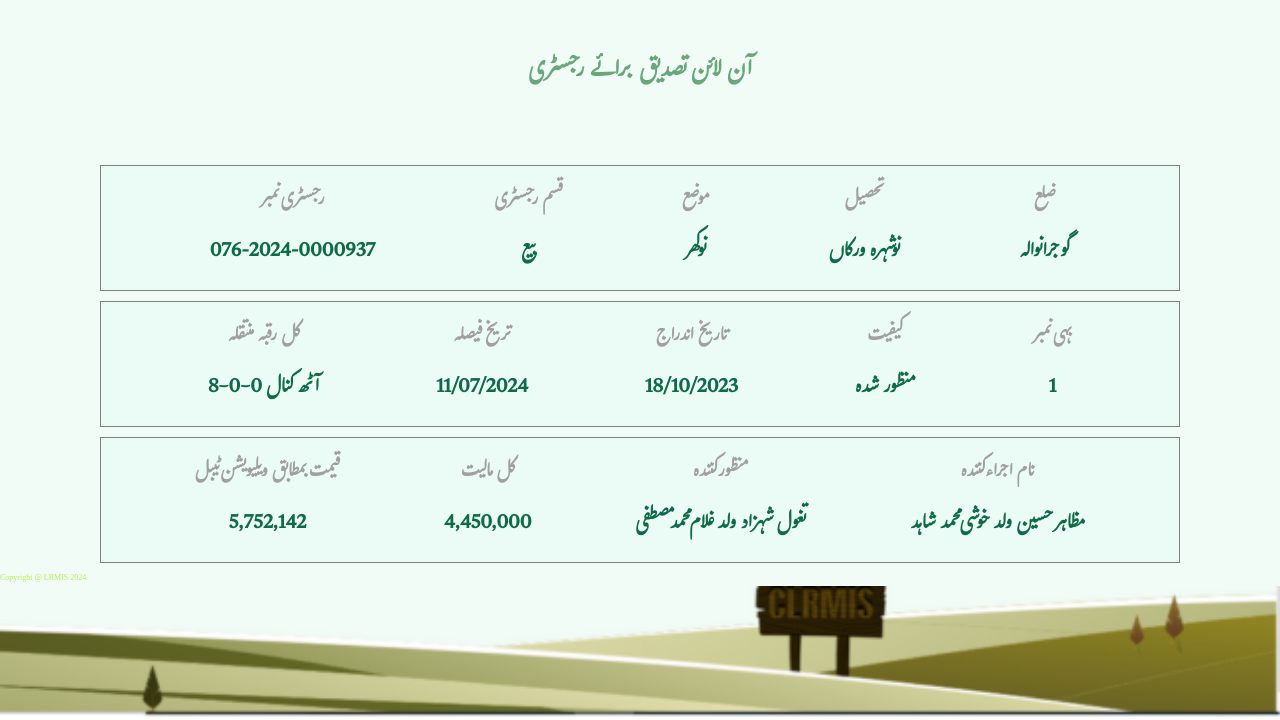
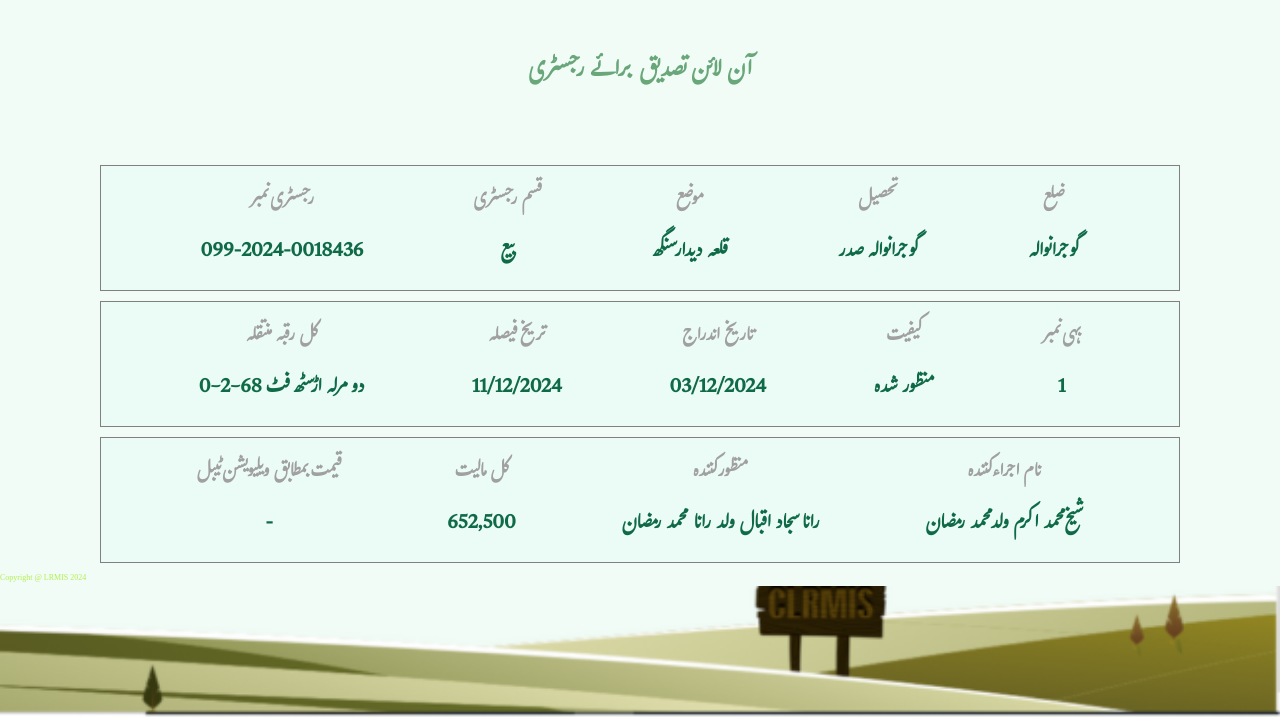
Before and after one commit to punjabzameen/Punjab26, a plain HTML site: page index.html in a window 1280 px wide. Shown: the part 80-800 px from the top of the page. Drawn offline with Linux system fonts and the light colour scheme.

Commit message:
Update index.html

```diff
--- a/index.html
+++ b/index.html
@@ -32,7 +32,7 @@
             <div class="item text1">
                 <h3>رجسٹری نمبر
                 </h3>
-                <p>076-2024-0000937
+                <p>099-2024-0018436
                 </p>
             </div>
             <div class="item text2"><h3>قسم رجسٹری
@@ -42,13 +42,13 @@
             <div class="item text3">
                 <h3>موضع
                 </h3>
-                <p>نوکھر
+                <p>قلعہ دیدار سنگھ
                 </p>
             </div>
             <div class="item text4">
                 <h3>تحصیل
                 </h3>
-                <p>نوشہرہ ورکاں
+                <p>گوجرانوالہ صدر
                 </p>
             </div>
             <div class="item text5">
@@ -63,18 +63,18 @@
             <div class="item text1">
                 <h3>کل رقبہ منتقلہ
                 </h3>
-                <p>8-0-0 آٹھ کنال
+                <p>0-2-68 دو مرلہ اڑسٹھ فٹ
                 </p>
             </div>
             <div class="item text2"><h3>تریخ فیصلہ
 
             </h3>
-            <p>11/07/2024
+            <p>11/12/2024
             </p></div>
             <div class="item text3">
                 <h3>تاریخ اندراج
                 </h3>
-                <p>18/10/2023
+                <p>03/12/2024
                 </p>
             </div>
             <div class="item text4">
@@ -95,23 +95,23 @@
             <div class="item text1">
                 <h3>قیمت بمطابق ویلیویشن ٹیبل
                 </h3>
-                <p>5,752,142
+                <p>-
                 </p>
             </div>
             <div class="item text2"><h3>کل مالیت
             </h3>
-            <p>4,450,000
+            <p>652,500
             </p></div>
             <div class="item text3">
                 <h3>منظور کنندہ
                 </h3>
-                <p>تغول شہزاد ولد غلام محمد مصطفی
+                <p>رانا سجاد اقبال ولد رانا محمد رمضان
                 </p>
             </div>
             <div class="item text4">
                 <h3>نام اجراء کنندہ
                 </h3>
-                <p>مظاہر حسین ولد خوشی محمد شاہد
+                <p>شیخ محمد اکرم ولد محمد رمضان
                 </p>
             </div>
 
```
